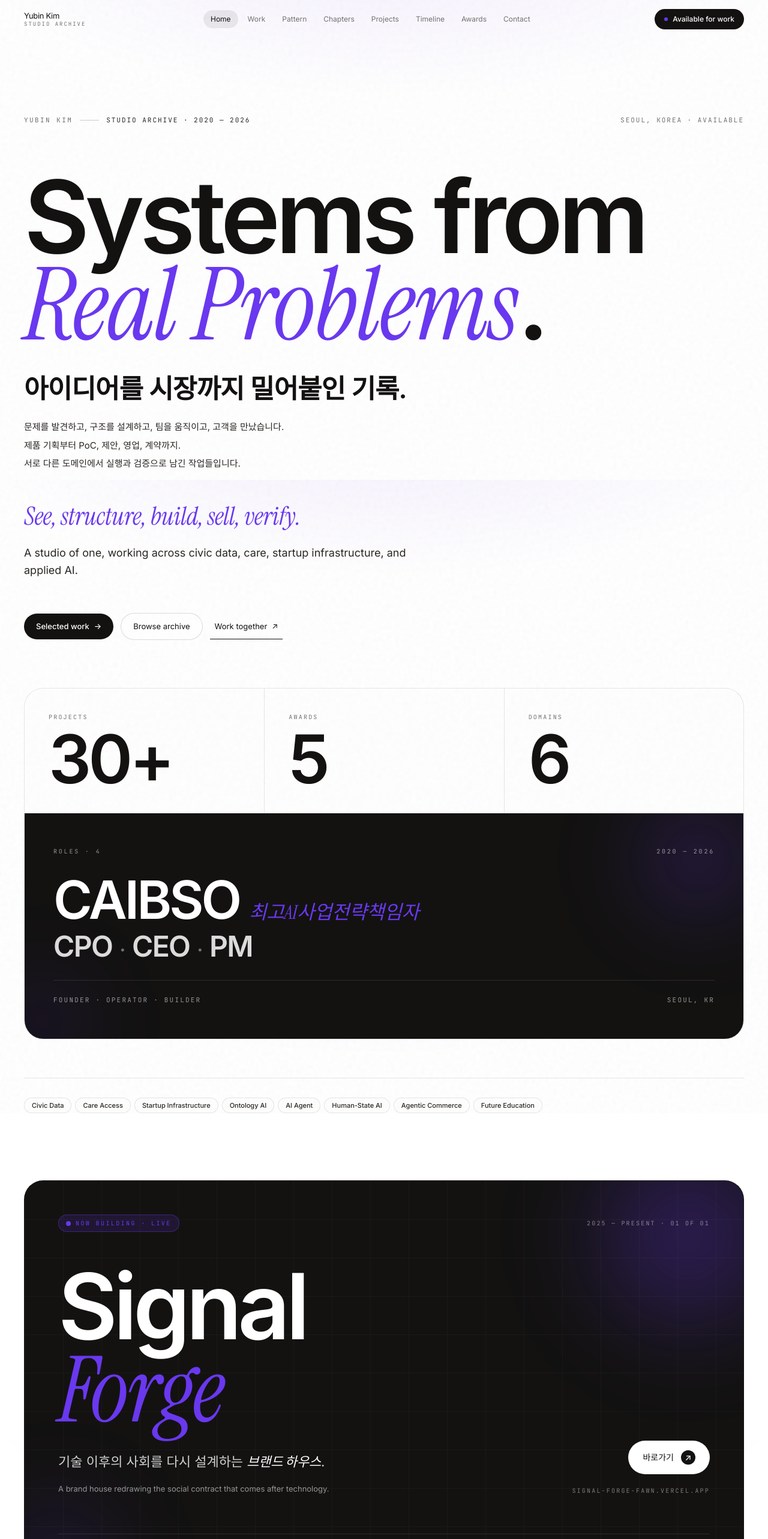
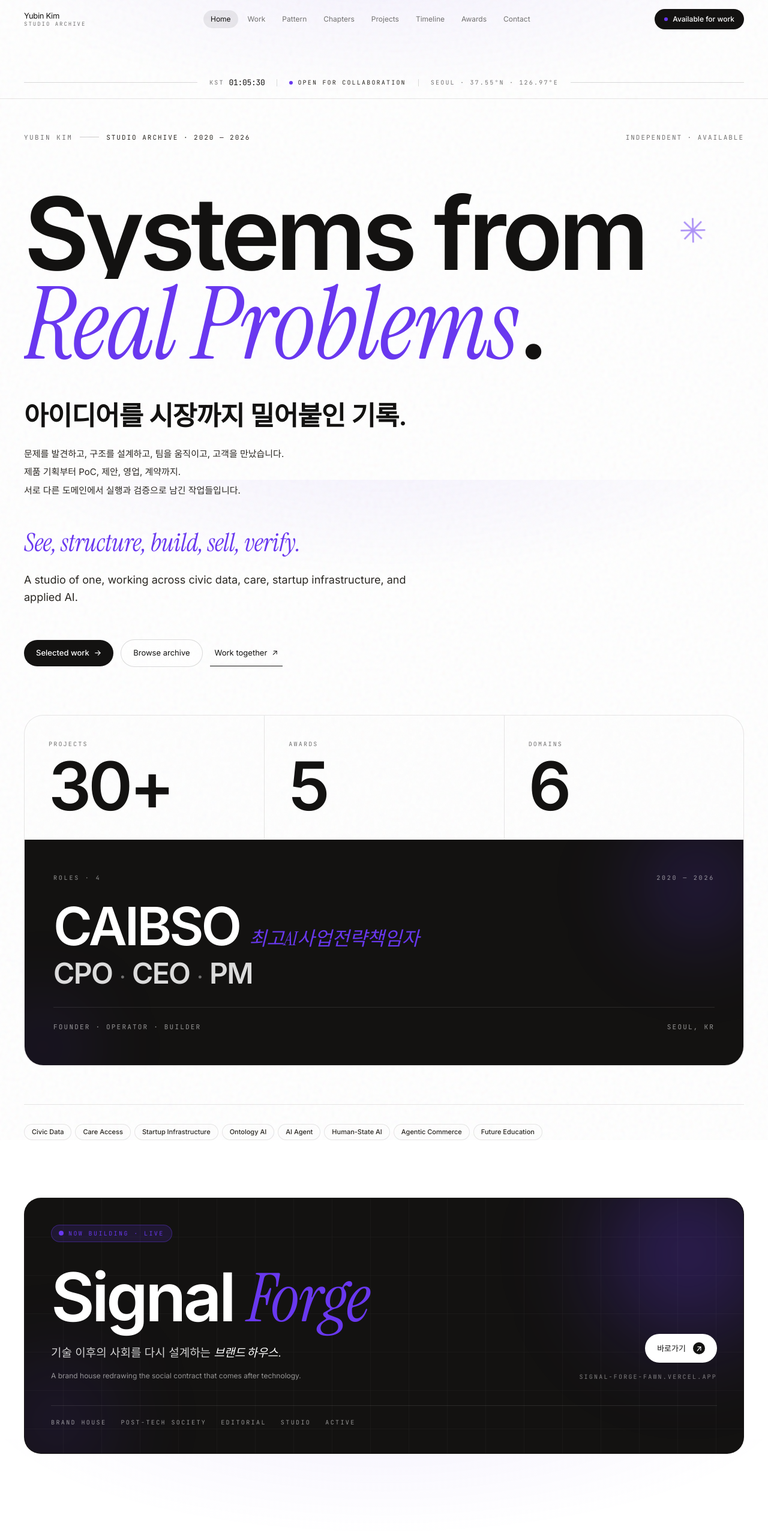
Before and after one commit to unidevelopent/yubin-studio-archive, a React (Vite) app: page / in a window 1280 px wide. Shown: the top 2566 px of the page at 60% size. Built offline with nearby package versions, Linux system fonts and the light colour scheme.

Commit message:
Refine Hero (live clock + animated rules + clip-reveal headline + drawn underline), shrink Signal Forge, drop dashboard link

```diff
--- a/src/components/Hero.tsx
+++ b/src/components/Hero.tsx
@@ -1,4 +1,5 @@
 import { motion } from 'framer-motion';
+import { useEffect, useState } from 'react';
 
 const ease = [0.22, 1, 0.36, 1] as const;
 
@@ -19,6 +20,23 @@ const fadeUp = (delay = 0) => ({
   transition: { duration: 0.9, ease, delay },
 });
 
+// Live Seoul time, ticks every second
+function useKstTime() {
+  const [now, setNow] = useState<Date>(() => new Date());
+  useEffect(() => {
+    const id = window.setInterval(() => setNow(new Date()), 1000);
+    return () => window.clearInterval(id);
+  }, []);
+  const fmt = new Intl.DateTimeFormat('en-GB', {
+    timeZone: 'Asia/Seoul',
+    hour12: false,
+    hour: '2-digit',
+    minute: '2-digit',
+    second: '2-digit',
+  });
+  return fmt.format(now);
+}
+
 export function Hero({
   onPrimary,
   onSecondary,
@@ -28,18 +46,108 @@ export function Hero({
   onSecondary: () => void;
   onTertiary: () => void;
 }) {
+  const time = useKstTime();
+
   return (
     <section
       id="home"
-      className="relative isolate overflow-hidden pt-28 md:pt-32"
+      className="relative isolate overflow-hidden pt-24 md:pt-28"
     >
       <div className="grain" />
+
+      {/* Floating asterisk decoration */}
+      <motion.span
+        aria-hidden
+        initial={{ opacity: 0, rotate: 0 }}
+        animate={{ opacity: 0.55, rotate: 360 }}
+        transition={{
+          opacity: { duration: 1.2, delay: 1.2, ease },
+          rotate: { duration: 28, repeat: Infinity, ease: 'linear' },
+        }}
+        className="pointer-events-none absolute right-[8%] top-[18%] hidden text-rust md:block"
+        style={{ fontSize: 56 }}
+      >
+        ✳
+      </motion.span>
+
+      {/* Sophisticated top bar */}
+      <div className="relative">
+        <div className="mx-auto max-w-page px-6 md:px-10">
+          <div className="flex items-center gap-3 py-3.5 md:gap-5 md:py-4">
+            {/* left animated line */}
+            <motion.span
+              initial={{ scaleX: 0 }}
+              animate={{ scaleX: 1 }}
+              transition={{ duration: 1.2, ease, delay: 0.1 }}
+              className="hidden h-px flex-1 origin-left bg-ink/15 md:block"
+            />
+
+            {/* live time */}
+            <motion.div
+              initial={{ opacity: 0, y: 6 }}
+              animate={{ opacity: 1, y: 0 }}
+              transition={{ duration: 0.6, ease, delay: 0.4 }}
+              className="flex items-center gap-2"
+            >
+              <span className="font-mono text-[10px] uppercase tracking-[0.22em] text-mute">
+                KST
+              </span>
+              <span className="font-mono tabular-nums text-[12px] tracking-tight text-ink md:text-[13px]">
+                {time}
+              </span>
+            </motion.div>
+
+            <span className="h-3 w-px bg-ink/15" />
+
+            {/* status pulse */}
+            <motion.div
+              initial={{ opacity: 0, y: 6 }}
+              animate={{ opacity: 1, y: 0 }}
+              transition={{ duration: 0.6, ease, delay: 0.5 }}
+              className="flex items-center gap-2"
+            >
+              <span className="relative flex h-1.5 w-1.5">
+                <span className="absolute inset-0 animate-ping rounded-full bg-rust opacity-70" />
+                <span className="relative h-1.5 w-1.5 rounded-full bg-rust" />
+              </span>
+              <span className="font-mono text-[10px] uppercase tracking-[0.22em] text-ink-soft">
+                Open for collaboration
+              </span>
+            </motion.div>
+
+            <span className="hidden h-3 w-px bg-ink/15 sm:block" />
+
+            <motion.span
+              initial={{ opacity: 0 }}
+              animate={{ opacity: 1 }}
+              transition={{ duration: 0.6, delay: 0.6 }}
+              className="hidden font-mono text-[10px] uppercase tracking-[0.22em] text-mute sm:inline"
+            >
+              Seoul · 37.55°N · 126.97°E
+            </motion.span>
+
+            {/* right animated line */}
+            <motion.span
+              initial={{ scaleX: 0 }}
+              animate={{ scaleX: 1 }}
+              transition={{ duration: 1.2, ease, delay: 0.1 }}
+              className="hidden h-px flex-1 origin-right bg-ink/15 md:block"
+            />
+          </div>
+        </div>
+        <motion.div
+          initial={{ scaleX: 0 }}
+          animate={{ scaleX: 1 }}
+          transition={{ duration: 1.4, ease, delay: 0.2 }}
+          className="mx-auto h-px max-w-page origin-center bg-ink/10"
+        />
+      </div>
 
       <div className="relative mx-auto max-w-page px-6 md:px-10">
         {/* Top meta bar */}
         <motion.div
-          {...fadeUp(0.1)}
-          className="mt-12 flex flex-wrap items-center justify-between gap-4 md:mt-16"
+          {...fadeUp(0.18)}
+          className="mt-10 flex flex-wrap items-center justify-between gap-4 md:mt-14"
         >
           <div className="flex items-center gap-3">
             <span className="label-eyebrow">Yubin Kim</span>
@@ -49,33 +157,41 @@ export function Hero({
             </span>
           </div>
           <span className="font-mono text-[11px] uppercase tracking-[0.18em] text-mute">
-            Seoul, Korea · Available
+            Independent · Available
           </span>
         </motion.div>
 
-        {/* Headline */}
-        <motion.h1
-          {...fadeUp(0.18)}
-          className="display-1 mt-16 text-[14vw] leading-[0.86] md:mt-20 md:text-[128px] lg:text-[168px]"
-        >
-          <span className="block">Systems from</span>
-          <span className="block">
-            <span className="editorial text-rust">Real Problems</span>
+        {/* Headline with line-by-line clip reveal */}
+        <h1 className="display-1 mt-14 text-[14vw] leading-[0.86] md:mt-20 md:text-[128px] lg:text-[168px]">
+          <RevealLine delay={0.28}>
+            <span className="block">Systems from</span>
+          </RevealLine>
+          <RevealLine delay={0.42}>
+            <span className="relative inline-block">
+              <span className="editorial text-rust">Real Problems</span>
+              <motion.span
+                aria-hidden
+                initial={{ scaleX: 0 }}
+                animate={{ scaleX: 1 }}
+                transition={{ duration: 1.4, ease, delay: 1.5 }}
+                className="absolute -bottom-2 left-0 h-[3px] w-full origin-left bg-rust md:-bottom-3 md:h-[4px]"
+              />
+            </span>
             <span>.</span>
-          </span>
-        </motion.h1>
+          </RevealLine>
+        </h1>
 
         {/* Korean subhead — emphasized headline */}
         <motion.p
-          {...fadeUp(0.28)}
-          className="mt-10 max-w-3xl text-[26px] font-semibold leading-[1.25] tracking-[-0.02em] text-ink md:text-[36px] lg:text-[44px]"
+          {...fadeUp(0.7)}
+          className="mt-12 max-w-3xl text-[26px] font-semibold leading-[1.25] tracking-[-0.02em] text-ink md:text-[36px] lg:text-[44px]"
         >
           아이디어를 시장까지 밀어붙인 기록.
         </motion.p>
 
         {/* Smaller body paragraph */}
         <motion.div
-          {...fadeUp(0.34)}
+          {...fadeUp(0.78)}
           className="mt-6 max-w-2xl space-y-1.5 text-[14px] leading-relaxed text-ink-soft md:text-[15px]"
         >
           <p>문제를 발견하고, 구조를 설계하고, 팀을 움직이고, 고객을 만났습니다.</p>
@@ -85,14 +201,14 @@ export function Hero({
 
         {/* Emphasized method line */}
         <motion.p
-          {...fadeUp(0.36)}
+          {...fadeUp(0.86)}
           className="mt-12 max-w-3xl font-medium text-[24px] leading-[1.25] tracking-[-0.02em] text-ink md:text-[34px] lg:text-[42px]"
         >
           <span className="editorial text-rust">See, structure, build, sell, verify.</span>
         </motion.p>
 
         <motion.p
-          {...fadeUp(0.42)}
+          {...fadeUp(0.92)}
           className="mt-5 max-w-2xl text-[16px] leading-relaxed text-ink-soft md:text-[18px]"
         >
           A studio of one, working across civic data, care, startup
@@ -100,7 +216,7 @@ export function Hero({
         </motion.p>
 
         {/* CTAs */}
-        <motion.div {...fadeUp(0.5)} className="mt-14 flex flex-wrap items-center gap-3">
+        <motion.div {...fadeUp(1.0)} className="mt-14 flex flex-wrap items-center gap-3">
           <button
             onClick={onPrimary}
             className="group inline-flex items-center gap-2 rounded-full bg-ink px-5 py-3 text-[13px] font-medium text-ivory transition-transform hover:scale-[1.02]"
@@ -125,7 +241,7 @@ export function Hero({
 
         {/* STATS PANEL — emphasized */}
         <motion.div
-          {...fadeUp(0.6)}
+          {...fadeUp(1.1)}
           className="mt-20 overflow-hidden rounded-[32px] border border-ink/10 bg-white/40 backdrop-blur-sm"
         >
           <div className="grid grid-cols-3 divide-x divide-ink/10">
@@ -202,7 +318,7 @@ export function Hero({
 
         {/* Tag rail */}
         <motion.div
-          {...fadeUp(0.7)}
+          {...fadeUp(1.2)}
           className="mt-16 flex flex-wrap gap-1.5 border-t border-ink/10 pt-8"
         >
           {heroTags.map((tag) => (
@@ -213,6 +329,28 @@ export function Hero({
         </motion.div>
       </div>
     </section>
+  );
+}
+
+// Wraps a single block of text and reveals it with a clip-style slide.
+function RevealLine({
+  children,
+  delay = 0,
+}: {
+  children: React.ReactNode;
+  delay?: number;
+}) {
+  return (
+    <span className="relative block overflow-hidden pb-1">
+      <motion.span
+        className="block"
+        initial={{ y: '105%' }}
+        animate={{ y: '0%' }}
+        transition={{ duration: 1.0, ease, delay }}
+      >
+        {children}
+      </motion.span>
+    </span>
   );
 }
 
--- a/src/components/NowBuilding.tsx
+++ b/src/components/NowBuilding.tsx
@@ -4,14 +4,14 @@ const ease = [0.22, 1, 0.36, 1] as const;
 
 export function NowBuilding() {
   return (
-    <section className="relative py-20 md:py-28">
+    <section className="relative py-16 md:py-24">
       <div className="mx-auto max-w-page px-6 md:px-10">
         <motion.div
           initial={{ opacity: 0, y: 24 }}
           whileInView={{ opacity: 1, y: 0 }}
           viewport={{ once: true, margin: '-80px' }}
           transition={{ duration: 0.9, ease }}
-          className="relative isolate overflow-hidden rounded-[32px] border border-ink/10 bg-ink text-ivory"
+          className="relative isolate overflow-hidden rounded-[28px] border border-ink/10 bg-ink text-ivory"
         >
           {/* violet glows */}
           <div
@@ -39,7 +39,7 @@ export function NowBuilding() {
             }}
           />
 
-          <div className="relative p-8 md:p-14">
+          <div className="relative p-7 md:p-11">
             {/* top meta row */}
             <div className="flex flex-wrap items-center justify-between gap-3">
               <div className="inline-flex items-center gap-2 rounded-full border border-rust/40 bg-rust/15 px-3 py-1.5">
@@ -51,40 +51,39 @@ export function NowBuilding() {
                   Now Building · Live
                 </span>
               </div>
-              <span className="font-mono text-[10px] uppercase tracking-[0.22em] text-ivory/45">
-                2025 — present · 01 of 01
-              </span>
             </div>
 
             {/* main */}
-            <div className="mt-14 grid grid-cols-1 gap-10 lg:grid-cols-12 lg:gap-8">
+            <div className="mt-10 grid grid-cols-1 gap-8 lg:grid-cols-12 lg:gap-8">
               <div className="lg:col-span-8">
-                <h2 className="display-1 text-[18vw] leading-[0.9] md:text-[112px] lg:text-[152px]">
+                <h2 className="display-1 text-[14vw] leading-[0.92] md:text-[88px] lg:text-[112px]">
                   <span>Signal </span>
                   <span className="editorial text-rust">Forge</span>
                 </h2>
-                <p className="mt-8 max-w-xl text-[18px] leading-relaxed text-ivory/80 md:text-[22px]">
+                <p className="mt-6 max-w-xl text-[16px] leading-relaxed text-ivory/80 md:text-[19px]">
                   기술 이후의 사회를 다시 설계하는{' '}
                   <span className="editorial text-ivory">브랜드 하우스</span>.
                 </p>
-                <p className="mt-4 max-w-xl text-[13px] leading-relaxed text-ivory/55">
+                <p className="mt-3 max-w-xl text-[12px] leading-relaxed text-ivory/55">
                   A brand house redrawing the social contract that comes after
                   technology.
                 </p>
               </div>
 
-              <div className="flex flex-col items-start justify-end gap-5 lg:col-span-4 lg:items-end">
+              <div className="flex flex-col items-start justify-end gap-4 lg:col-span-4 lg:items-end">
                 <a
                   href="https://signal-forge-fawn.vercel.app/"
                   target="_blank"
                   rel="noopener noreferrer"
                   data-cursor="hover"
-                  className="group relative inline-flex items-center gap-2 rounded-full bg-ivory px-6 py-4 text-[14px] font-medium text-ink transition-all duration-500 hover:scale-[1.03] hover:shadow-[0_24px_60px_-20px_rgba(105,56,239,0.55)]"
+                  className="group relative inline-flex items-center gap-2 rounded-full bg-ivory px-5 py-3.5 text-[13px] font-medium text-ink transition-all duration-500 hover:scale-[1.03] hover:shadow-[0_24px_60px_-20px_rgba(105,56,239,0.55)]"
                 >
-                  <span className="absolute inset-0 -z-10 rounded-full opacity-0 blur-md transition-opacity duration-500 group-hover:opacity-60"
-                        style={{ background: 'rgba(105,56,239,0.45)' }} />
+                  <span
+                    className="absolute inset-0 -z-10 rounded-full opacity-0 blur-md transition-opacity duration-500 group-hover:opacity-60"
+                    style={{ background: 'rgba(105,56,239,0.45)' }}
+                  />
                   바로가기
-                  <span className="ml-1 inline-flex h-6 w-6 items-center justify-center rounded-full bg-ink text-ivory transition-transform duration-500 group-hover:rotate-45">
+                  <span className="ml-1 inline-flex h-5 w-5 items-center justify-center rounded-full bg-ink text-ivory transition-transform duration-500 group-hover:rotate-45">
                     ↗
                   </span>
                 </a>
@@ -95,7 +94,7 @@ export function NowBuilding() {
             </div>
 
             {/* meta row bottom */}
-            <div className="mt-16 flex flex-wrap items-center gap-x-6 gap-y-3 border-t border-ivory/10 pt-6">
+            <div className="mt-10 flex flex-wrap items-center gap-x-6 gap-y-2 border-t border-ivory/10 pt-5">
               {[
                 'Brand House',
                 'Post-Tech Society',
--- a/src/data/projects.ts
+++ b/src/data/projects.ts
@@ -210,7 +210,6 @@ export const projects: Project[] = [
       '약 1억 2천만 원 규모 계약 및 협약',
     ],
     tags: ['B2B SaaS', 'Public Sector', 'Data Automation'],
-    link: 'https://dashboard.knowhow.ceo',
   },
   {
     id: 'investment-saas',
```
